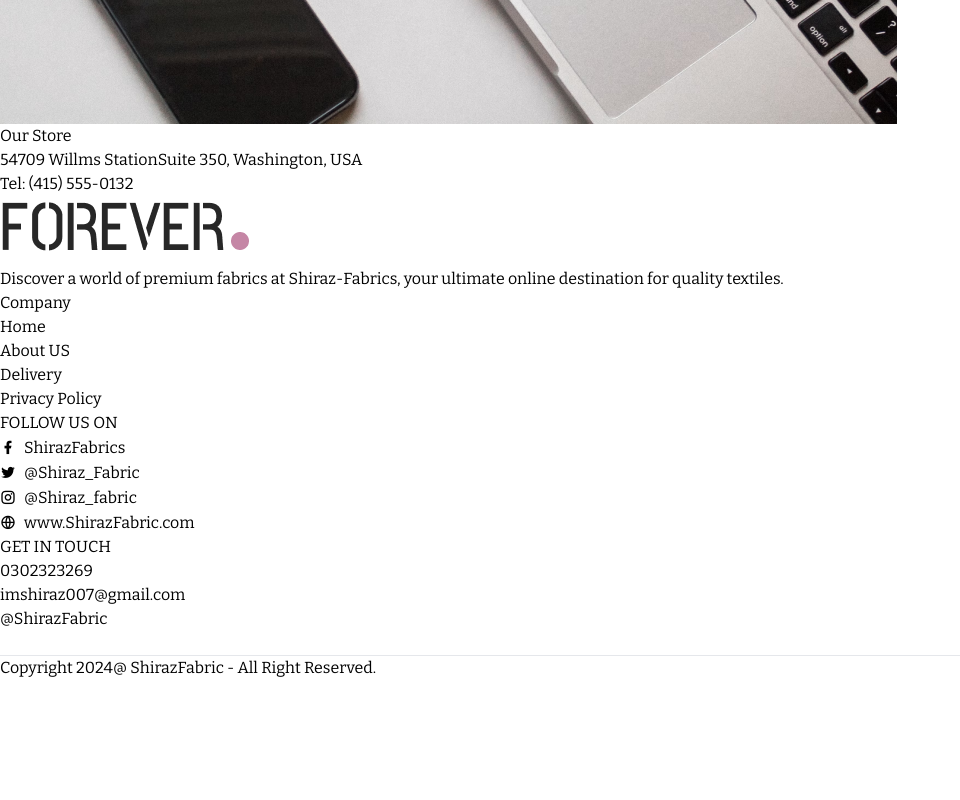
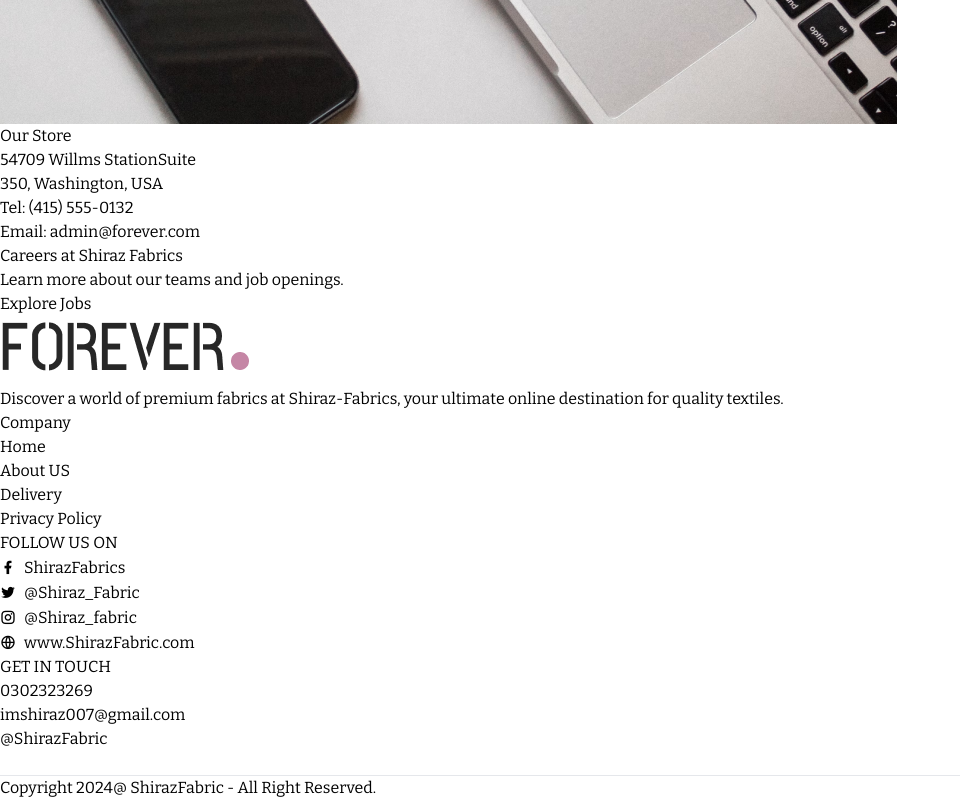
Before and after one commit to shiraz342002/Shiraze-E-Commerce-Full-Stack, a React (Vite) app in the folder Front-End/: page /contact in a window 1280 px wide. Shown: the part 1419-2219 px from the top of the page, without its empty margins (0-960 px from the left). Before the commit the page ends 2099 px from the top, so only its background shows below. Built offline with nearby package versions, Linux system fonts and the light colour scheme.

Commit message:
Created Contact Page

```diff
--- a/Front-End/src/Pages/Contact.jsx
+++ b/Front-End/src/Pages/Contact.jsx
@@ -9,16 +9,20 @@
             <Title heading1={"CONTACT"} heading2={"US"}/>
         </div>
         </div>
-        <div className="my-10 flex flex-col md:flex-row gap-10 mb-28">
+        <div className="my-10 flex flex-col justify-center md:flex-row gap-14  mb-28">
             <div>
                 <img className='ml-4 w-full md:max-w-[480px]' src={assets.contact_img} alt="" />
             </div>
             <div className='flex flex-col gap-5 justify-center items-start'>
-              <p className='font-bold text-2xl'>Our Store</p>
-                <p>54709 Willms StationSuite 350, Washington, USA</p>
+              <p className ='font-semibold text-2xl'>Our Store</p>
+                <p>54709 Willms StationSuite <br /> 350, Washington, USA</p>
                 <p>Tel: (415) 555-0132
-
+                <br />
+                Email: admin@forever.com
                 </p>
+                <p className='font-semibold text-2xl'>Careers at Shiraz Fabrics</p>
+                <p>Learn more about our teams and job openings.</p>
+                <button className='py-4 px-7 border border-black font-medium text-sm hover:bg-black hover:text-white transition ease-out duration-400 transform hover:scale-105'>Explore Jobs</button>
             </div>
         </div>
     </div>
```
